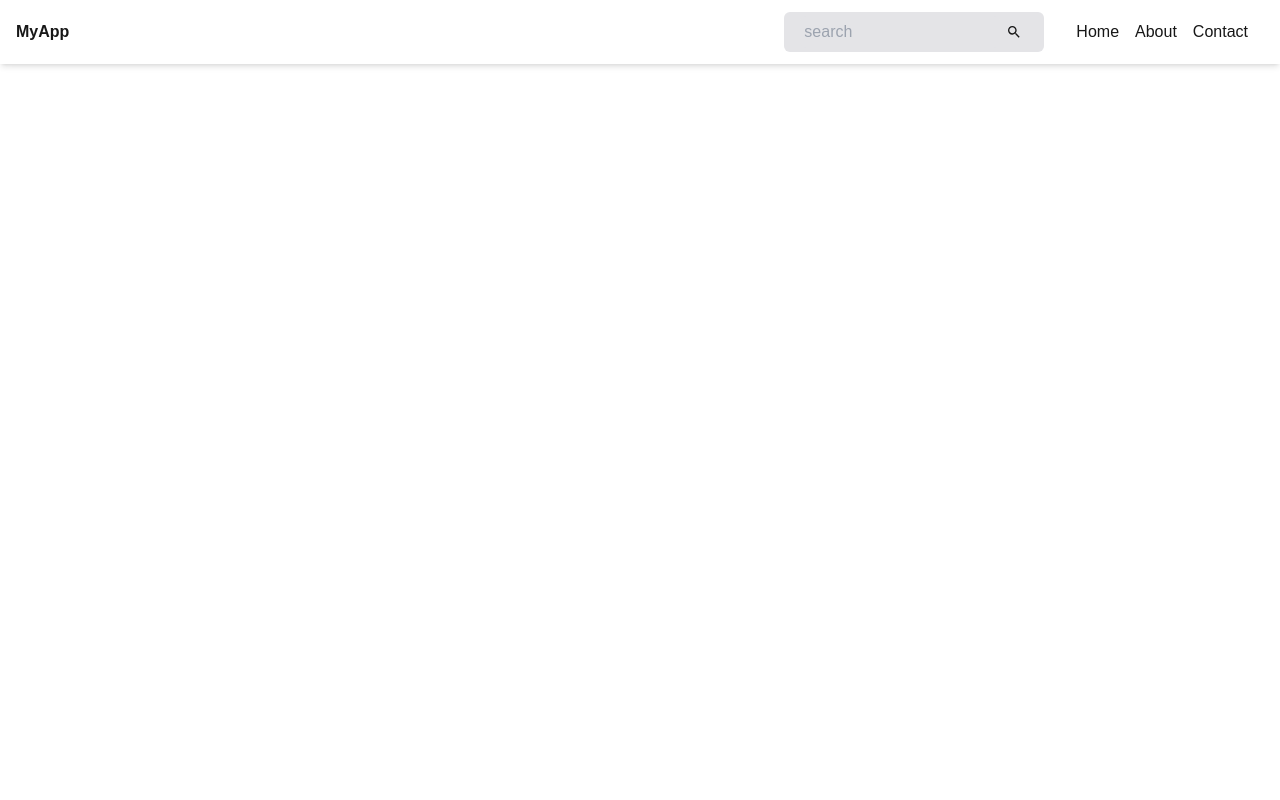
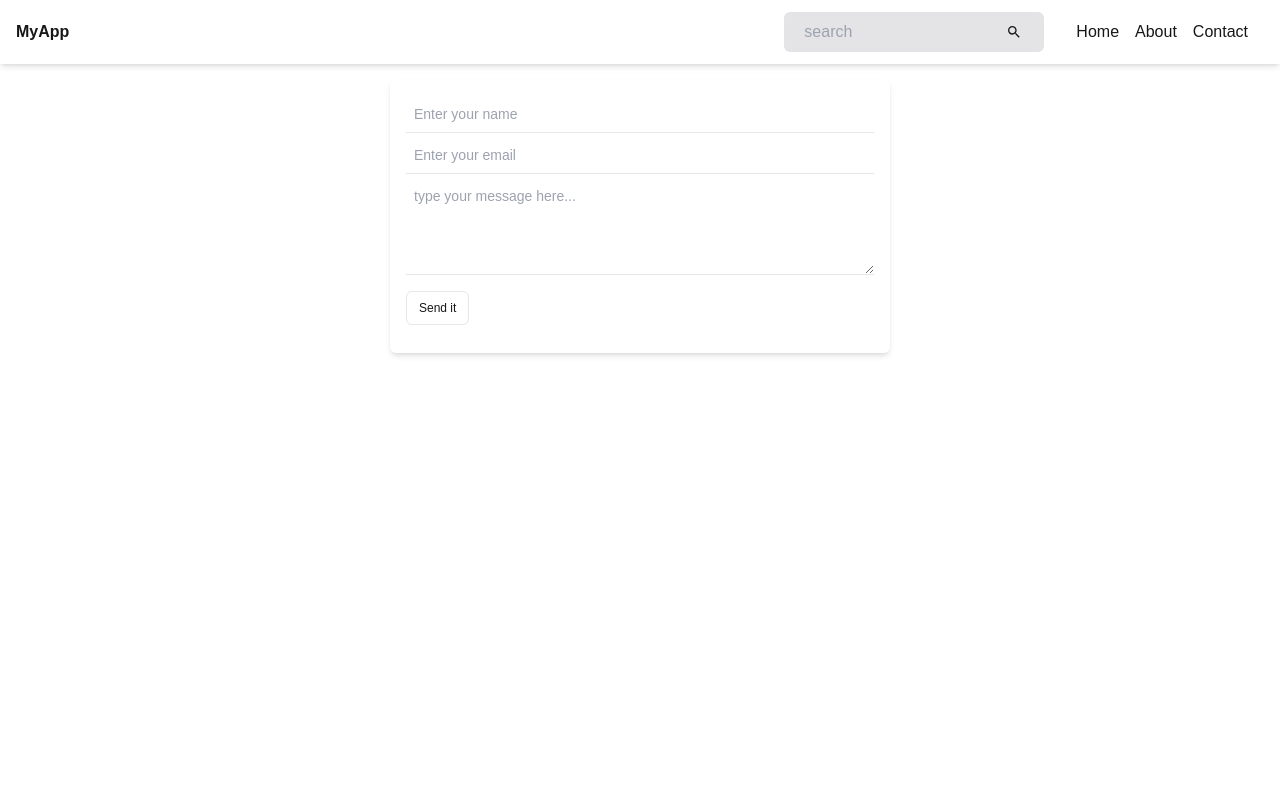
Before and after one commit to roniekun/myapp, a Next.js app: page / in a window 1280 px wide. Shown: the top 800 px of the page. Built offline with nearby package versions, Linux system fonts and the light colour scheme.

Commit message:
init form

```diff
--- a/app/layout.tsx
+++ b/app/layout.tsx
@@ -2,11 +2,11 @@ import type { Metadata } from "next";
 import "./globals.css";
 import StateProvider from "@/provider/StateProvider";
 import Header from "@/components/layout/Header";
-import Footer from "@/components/layout/Footer";
+// import Footer from "@/components/layout/Footer";
 import Navbar from "@/components/layout/Navbar";
 import { user } from "@/lib/constants";
 import { geistMono, geistSans } from "@/components/ui/fonts/fonts";
-import Container from "@/components/layout/Container";
+// import Container from "@/components/layout/Container";
 
 export const metadata: Metadata = {
   title: `${user.name}`,
@@ -28,9 +28,9 @@ export default function RootLayout({
             <Header />
             <Navbar />
             {children}
-            <Container classNames="justify-center items-center bg-black w-full relative">
+            {/* <Container classNames="justify-center items-center bg-zinc-200 w-full relative">
               <Footer />
-            </Container>
+            </Container> */}
           </main>
         </StateProvider>
       </body>
--- a/app/page.tsx
+++ b/app/page.tsx
@@ -17,8 +17,10 @@
 //     },
 //   };
 // }
-import RecentWorks from "@/components/showcase/RecentWorks";
-import EndNote from "@/components/showcase/EndNote";
+// import RecentWorks from "@/components/showcase/RecentWorks";
+// import EndNote from "@/components/showcase/EndNote";
+
+import ContactForm from "@/components/features/form/ContactForm";
 
 export default function Home() {
   // const dispatch = useAppDispatch();
@@ -31,8 +33,8 @@ export default function Home() {
 
   return (
     <div className=" min-h-screen relative w-full">
-      <div className="flex flex-col w-full gap-4 relative justify-center items-center">
-        {""}
+      <div className="flex flex-col w-full gap-4 p-4  relative justify-center items-center">
+        <ContactForm />
       </div>
     </div>
   );
--- /dev/null
+++ b/components/features/form/ContactForm.tsx
@@ -0,0 +1,26 @@
+const ContactForm = () => {
+  async function submitForm() {
+    "use server";
+    console.log("message");
+  }
+  const commonStyle = "border-b p-2 focus:outline-none text-sm";
+
+  return (
+    <form
+      className="flex flex-col gap-1 p-4 rounded-md shadow-md sm:w-[500px] w-full"
+      action={submitForm}
+    >
+      <input className={commonStyle} placeholder="Enter your name" type="name" />
+      <input className={commonStyle} placeholder="Enter your email" type="email" />
+      <textarea
+        className={commonStyle}
+        placeholder="type your message here..."
+        rows={4}
+        name="message"
+        id=""
+      ></textarea>
+      <button className="rounded-md px-3 py-2 border w-fit my-3 text-xs" type="submit">Send it</button>
+    </form>
+  );
+};
+export default ContactForm;
--- /dev/null
+++ b/components/features/form/types.ts
@@ -0,0 +1,17 @@
+import { z } from 'zod';
+
+const contactFormSchema = z.object({
+  name: z
+    .string()
+    .min(1, { message: "Name is required" }) // At least 1 character
+    .max(100, { message: "Name must be less than 100 characters" }), // Max 100 characters
+  email: z
+    .string()
+    .email({ message: "Invalid email address" }), // Valid email format
+  message: z
+    .string()
+    .min(10, { message: "Message must be at least 10 characters" }) // At least 10 characters
+    .max(1000, { message: "Message must be less than 1000 characters" }) // Max 1000 characters
+});
+
+export default contactFormSchema;
--- a/components/features/search/SearchComponent.tsx
+++ b/components/features/search/SearchComponent.tsx
@@ -7,12 +7,12 @@ import SearchSuggestionModal from "./ui/SearchSuggestions";
 import { useAppSelector, useAppDispatch } from "@/redux/hooks/hooks";
 import { setInfocus } from "@/redux/slices/SearchSlice";
 import { AnimatePresence, motion } from "framer-motion";
-import { div } from "framer-motion/client";
 
 const SearchComponent: React.FC = () => {
   const { isInfocus, searchSuggestions } = useAppSelector(
     (state) => state.search
   );
+
   const dispatch = useAppDispatch();
   const searchRef = useRef<HTMLDivElement>(null);
 
@@ -29,6 +29,14 @@ const SearchComponent: React.FC = () => {
       document.removeEventListener("mousedown", handleClickOutside);
     };
   }, [dispatch]);
+
+  const deviceType = useAppSelector((state) => {
+    state.device.deviceType;
+  });
+
+  useEffect(() => {
+    dispatch(setInfocus(false));
+  }, [deviceType]);
 
   return (
     <div
--- a/components/layout/Footer.tsx
+++ b/components/layout/Footer.tsx
@@ -7,7 +7,7 @@ const Footer = () => {
   const date = new Date();
   const listStyle = "flex gap-1 flex-col mr-auto w-fit h-fit p-4 ";
   return (
-    <footer className="min-h-[40vh] text-gray-100 flex relative w-screen max-w-[1400px]  p-4 flex-wrap whitespace-nowrap">
+    <footer className="min-h-[40vh] flex relative w-screen max-w-[1400px]  p-4 flex-wrap whitespace-nowrap text-zinc=700">
       {" "}
       <div className={listStyle}>
         <p className="uppercase my-4">Explore</p>
--- a/package.json
+++ b/package.json
@@ -20,7 +20,8 @@
     "react-dom": "^19.0.0",
     "react-icons": "^5.4.0",
     "react-redux": "^9.2.0",
-    "tailwind-merge": "^2.6.0"
+    "tailwind-merge": "^2.6.0",
+    "zod": "^3.24.1"
   },
   "devDependencies": {
     "@eslint/eslintrc": "^3",
```
